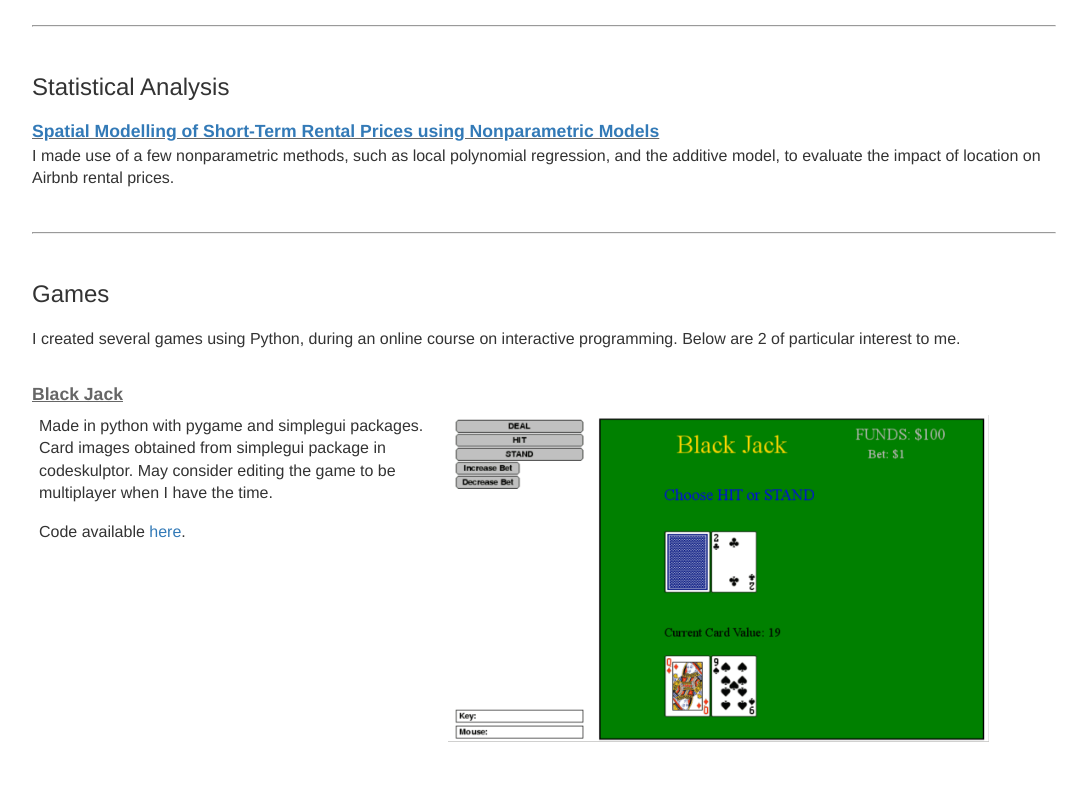
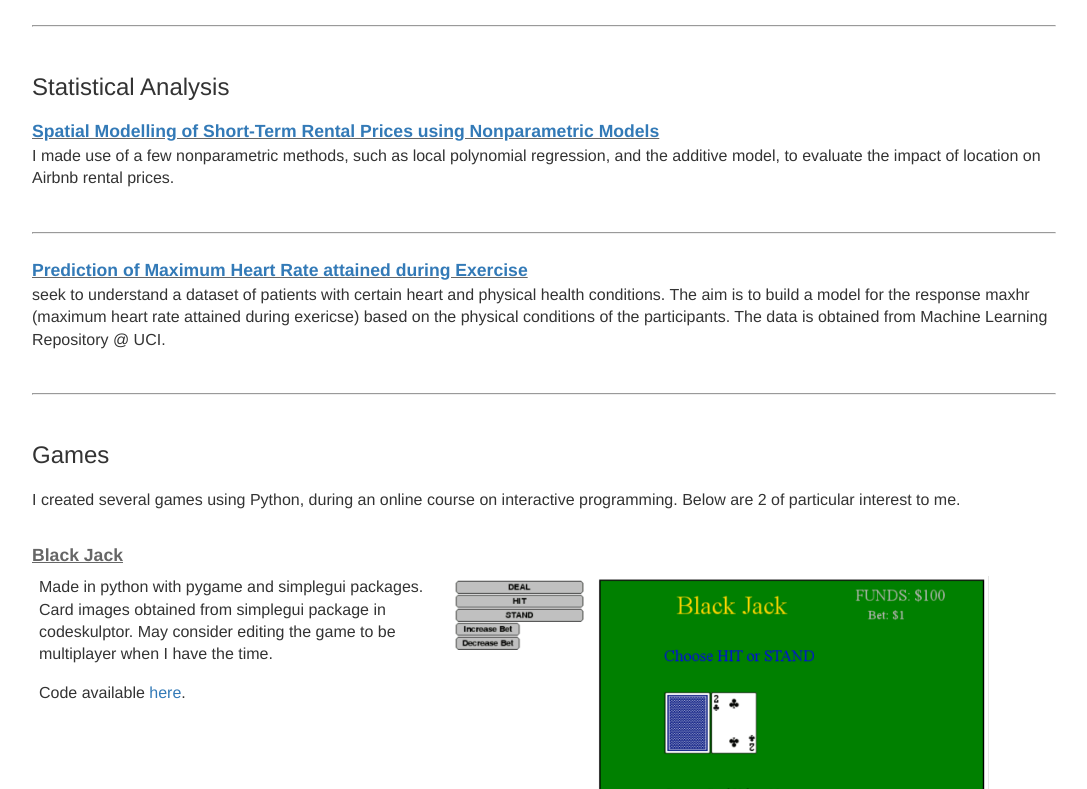
Before and after one commit to tanzhirong/tanzhirong.github.io, a Jekyll site: the page built from projects/index.html, in a window 1280 px wide and 900 px high, scrolled down 2025 px, cut to the strip 0-789 px from the top of the window. Shown: the whole strip, without its empty margins (96-1183 px from the left). Built offline with Jekyll 4.4.1, drawn with Linux system fonts in a browser that asks for light colours.

Commit message:
Update index.html

```diff
--- a/projects/index.html
+++ b/projects/index.html
@@ -43,6 +43,9 @@ title: Projects | Zhi Rong Tan
 <p>I made use of a few nonparametric methods, such as local polynomial regression, and the additive model, to evaluate the impact of location on Airbnb rental prices.</p><br>
 <hr><br>
 
+<div class="project_title"><b><u><a target="_blank" href="HeartDataAnalysis_ZhiRongTan.html">Prediction of Maximum Heart Rate attained during Exercise</a></u></b></div>
+<p>seek to understand a dataset of patients with certain heart and physical health conditions. The aim is to build a model for the response maxhr (maximum heart rate attained during exericse) based on the physical conditions of the participants. The data is obtained from Machine Learning Repository @ UCI.</p><br>
+<hr><br>
 
 <h2>Games</h2>
 <p>I created several games using Python, during an online course on interactive programming. Below are 2 of particular interest to me.</p>
```
